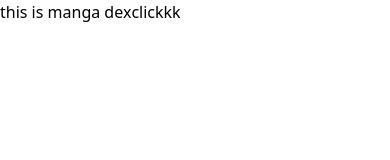
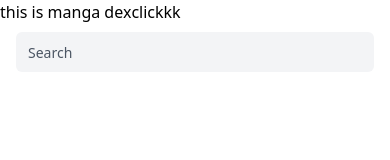
Before and after one commit to NOOB-3301/Anime_website, a React (Vite) app: page /manga in a window 390 px wide. Shown: the top 160 px of the page. Built offline with nearby package versions, Linux system fonts and the light colour scheme.

Commit message:
added search.......

```diff
--- a/src/components/manga_comps/Mangadex22.jsx
+++ b/src/components/manga_comps/Mangadex22.jsx
@@ -1,22 +1,57 @@
 import React from 'react'
 import axios from 'axios'
-
+import { useState } from 'react'
 const info_url = "/aviv2/manga/info/"
 
 
 
 function Mangadex22() {
 
+  const [inputvalue, setInputValue] = useState('')
+  const [mangaList, setMangaList] = useState([])
+
   async function fetch_info(url,query) {
     let full = `${url}${query}`
     const resp = await axios.get(full)
     console.log(resp.data)
+    setMangaList(resp.data)
   }
+
+  const handleSubmit = async (e) => {
+    e.preventDefault();
+    alert(`Submitted value: ${inputvalue}`);
+    await fetch_info(info_url, inputvalue)
+
+  };
+
   return (
+    <>
     <div>
       this is manga dex
-      <button onClick={()=>fetch_info(info_url,'naruto')} >clickkk</button>
+      <button onClick={()=>fetch_info(info_url, inputvalue)} >clickkk</button>
     </div>
+    <div className="relative w-full bg-white">
+        <div className="mx-auto flex max-w-7xl items-center justify-between px-4 py-2 sm:px-6 lg:px-8">
+          <form onSubmit={handleSubmit} className="flex grow justify-center w-full">
+            <input
+              className="flex h-10 w-full max-w-lg rounded-md bg-gray-100 px-3 py-2 text-sm placeholder:text-gray-600 focus:outline-none focus:ring-1 focus:ring-black/30 focus:ring-offset-1 disabled:cursor-not-allowed disabled:opacity-50"
+              type="text"
+              placeholder="Search"
+              value={inputvalue}
+              onChange={(e) => setInputValue(e.target.value)}
+            />
+            <button type="submit" className="hidden">Submit</button>
+          </form>
+        </div>
+      </div>
+
+      {
+        mangaList.map((manga,index)=>(
+          <h1 key={index}>{manga.attributes.title.en}</h1>
+        ))
+      }
+
+    </>
   )
 }
 
```
